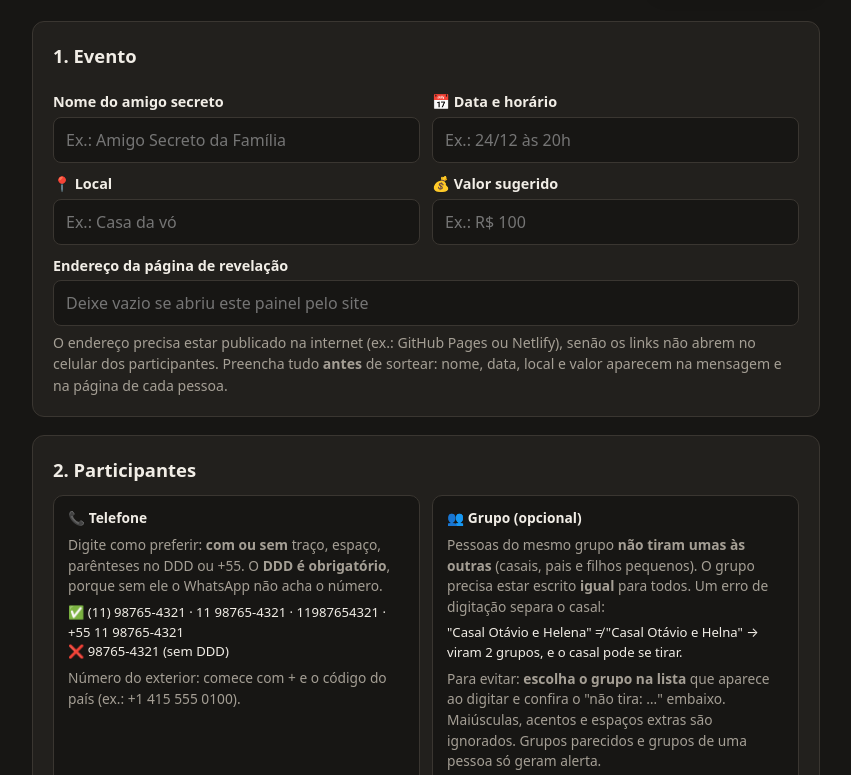
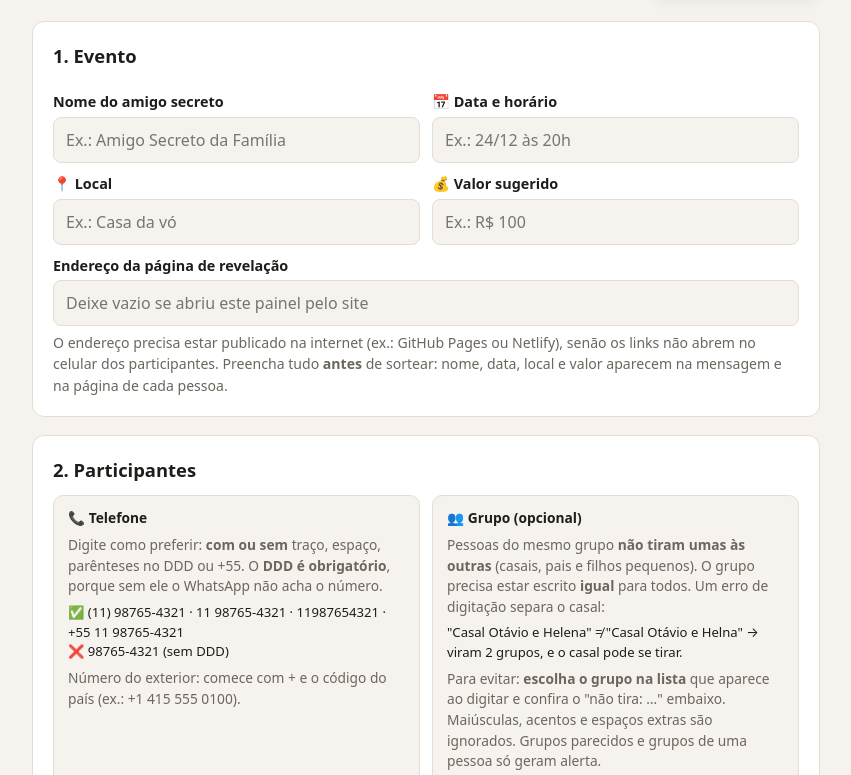
Before and after one commit to GustavoMilchereit/App-Amigos-Secreto, a website: page painel.html in a window 1280 px wide. Shown: the part 179-954 px from the top of the page, without its empty margins (214-1065 px from the left). Drawn offline with Linux system fonts and the dark colour scheme.

Commit message:
Painel sempre no tema claro, mesmo com o navegador no modo escuro
O selo de patrocinadores (logos com fundo branco) destoava no modo escuro.
A página de revelação continua com o visual noturno de sempre.

Co-Authored-By: Claude Opus 5.5 <noreply@anthropic.com>
Claude-Session: https://claude.ai/code/session_01PXASYmh7AbMJK8492EEfEd

```diff
--- a/css/painel.css
+++ b/css/painel.css
@@ -1,7 +1,7 @@
 /*
  * Painel do organizador (painel.html).
  *
- *  1. Cores (tema claro e escuro)
+ *  1. Cores (sempre tema claro)
  *  2. Base
  *  3. Cabeçalho e selo de patrocinadores
  *  4. Seções, campos e botões
@@ -13,7 +13,11 @@
  */
 
 /* 1. Cores ---------------------------------------------------------------- */
+/* O painel é sempre claro, mesmo com o navegador no modo escuro: assim o selo
+   de patrocinadores (logos com fundo branco) combina com a página.
+   `color-scheme: light` mantém campos, barras de rolagem e afins também claros. */
 :root {
+  color-scheme: light;
   --fundo: #f6f3ee;
   --cartao: #ffffff;
   --texto: #1f1d1a;
@@ -23,19 +27,6 @@
   --positivo: #1e6b3a;      /* WhatsApp, confirmações */
   --aviso: #8a5a00;
   --aviso-fundo: #fff4dc;
-}
-@media (prefers-color-scheme: dark) {
-  :root {
-    --fundo: #171614;
-    --cartao: #22201d;
-    --texto: #f1ede6;
-    --texto-suave: #a59f95;
-    --borda: #3a3631;
-    --destaque: #e5534b;
-    --positivo: #3fae69;
-    --aviso: #f0c060;
-    --aviso-fundo: #3a2f17;
-  }
 }
 
 /* 2. Base ----------------------------------------------------------------- */
--- a/painel.html
+++ b/painel.html
@@ -12,7 +12,7 @@
 <meta charset="utf-8">
 <meta name="viewport" content="width=device-width, initial-scale=1">
 <title>Amigo Secreto: Painel</title>
-<link rel="stylesheet" href="css/painel.css?v=10">
+<link rel="stylesheet" href="css/painel.css?v=11">
 </head>
 <body>
 <main>
@@ -105,8 +105,8 @@
   <p class="dica rodape">Use "Começar do zero" para organizar outro amigo secreto neste mesmo navegador. Antes, termine de enviar os links do atual.</p>
 </main>
 
-<script src="js/sorteio.js?v=10"></script>
-<script src="js/patrocinadores.js?v=10"></script>
-<script src="js/painel.js?v=10"></script>
+<script src="js/sorteio.js?v=11"></script>
+<script src="js/patrocinadores.js?v=11"></script>
+<script src="js/painel.js?v=11"></script>
 </body>
 </html>
```
